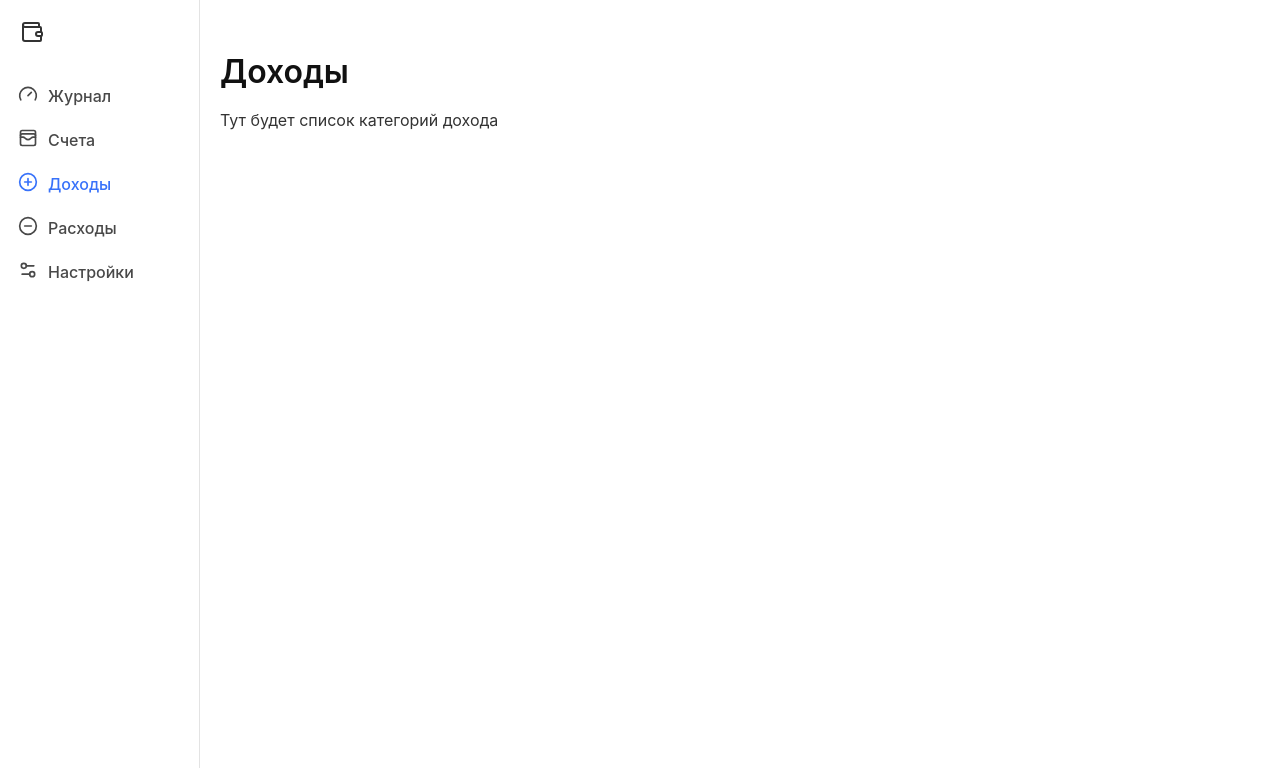
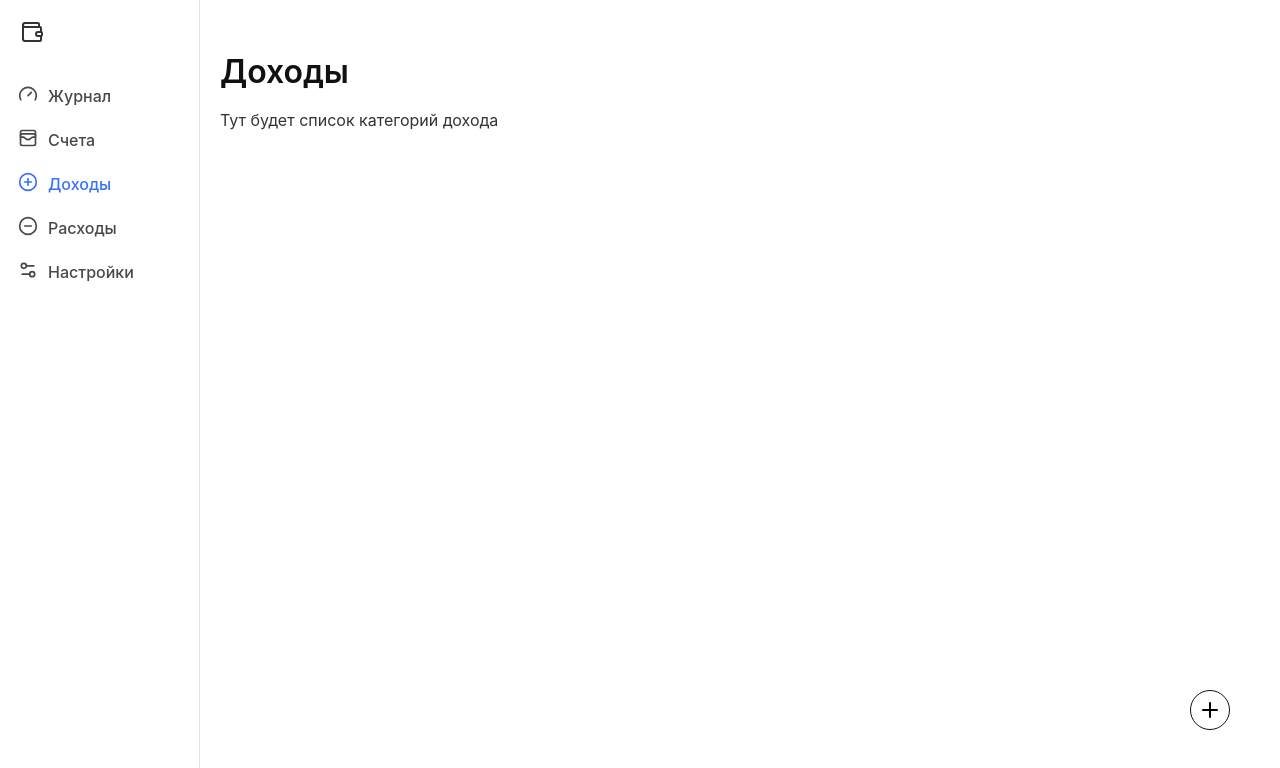
Before and after one commit to taurus-git/react-typescript-redux-wallet, a React (Create React App) app: page /income in a window 1280 px wide. Shown: the top 768 px of the page. Built offline with nearby package versions, Linux system fonts and the light colour scheme.

Commit message:
Added basic code for CtaButton component

```diff
--- /dev/null
+++ b/src/components/common/CtaButton/CtaButton.module.css
@@ -0,0 +1,25 @@
+.ctaButton {
+  position: fixed;
+  bottom: 7rem;
+  right: 5rem;
+  width: 4rem;
+  height: 4rem;
+  border-radius: 50%;
+  border: 1px solid var(--gray-9);
+  cursor: pointer;
+  background-color: var(--gray-0);
+}
+.ctaButton:hover {
+  border-color: var(--primary-default);
+}
+.ctaButton:hover .ctaButton__icon {
+  color: var(--primary-default);
+}
+.ctaButton__icon {
+  display: flex;
+  align-items: center;
+  justify-content: center;
+  color: var(grey-9);
+}
+
+/*# sourceMappingURL=CtaButton.module.css.map */
--- /dev/null
+++ b/src/components/common/CtaButton/CtaButton.module.scss
@@ -0,0 +1,26 @@
+.ctaButton {
+  position: fixed;
+  bottom: 7rem;
+  right: 5rem;
+  width: 4rem;
+  height: 4rem;
+  border-radius: 50%;
+  border: 1px solid var(--gray-9);
+  cursor: pointer;
+  background-color: var(--gray-0);
+
+  &:hover {
+    border-color: var(--primary-default);
+  }
+
+  &:hover &__icon{
+      color: var(--primary-default);
+  }
+
+  &__icon {
+    display: flex;
+    align-items: center;
+    justify-content: center;
+    color: var(grey-9);
+  }
+}
--- /dev/null
+++ b/src/components/common/CtaButton/CtaButton.tsx
@@ -0,0 +1,19 @@
+import React from 'react';
+import { Plus } from "lucide-react";
+import styles from "./CtaButton.module.scss";
+
+interface CtaButtonProps {
+    onClick: () => void;
+    children?: React.ReactNode;
+}
+
+export const CtaButton: React.FC<CtaButtonProps> = ( { onClick, children } ) => {
+    return (
+        <button onClick={ onClick } className={ styles.ctaButton }>
+            <span className={ styles.ctaButton__icon }>
+                <Plus/>
+            </span>
+            { children }
+        </button>
+    );
+}
--- a/src/components/layout/DashboardLayout.tsx
+++ b/src/components/layout/DashboardLayout.tsx
@@ -13,6 +13,7 @@ import { X, Menu } from "lucide-react";
 import { Container } from "./Container";
 import { LinkToHome } from "../common/Navigation/LinkToHome/LinkToHome";
 import { Header } from "./Header";
+import { CtaButton } from "../common/CtaButton/CtaButton";
 
 export const DashboardLayout = () => {
     const finances = filterRoutes( privateRoutes, RouteItemField.MenuCategory, MenuCategory.Finances );
@@ -21,6 +22,10 @@ export const DashboardLayout = () => {
 
     const { open, close, isOpen, closeAll } = useModal();
     const mobileMenu = MODAL_NAME.MOBILE_MENU;
+
+    const onClick = () => {
+        console.log('click');
+    }
 
     return (
         <div className="main d-flex flex-1">
@@ -69,6 +74,8 @@ export const DashboardLayout = () => {
                                        } }/>
                 </Modal>
             }
+
+            <CtaButton onClick={onClick}/>
         </div>
     );
 }
```
Also changed, not shown: 1 other file (tests, documents, lock files or other folders).
